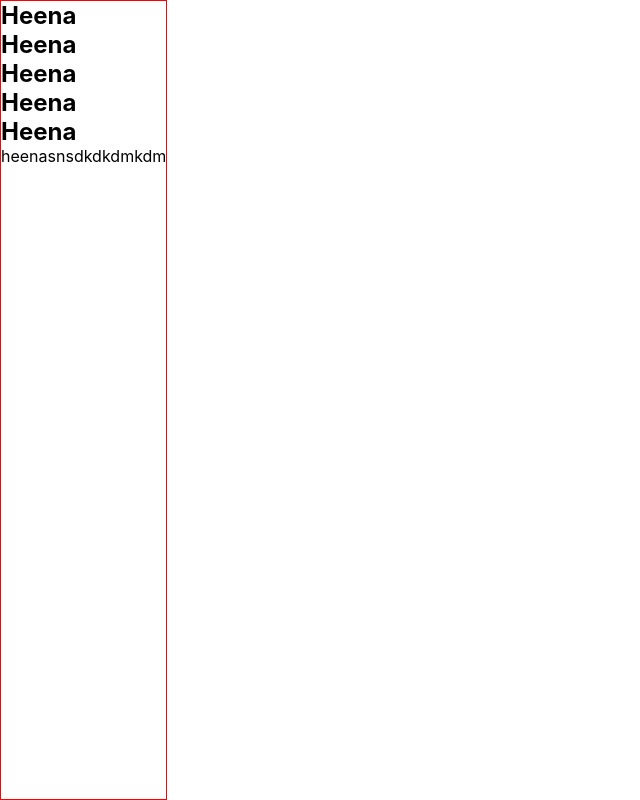
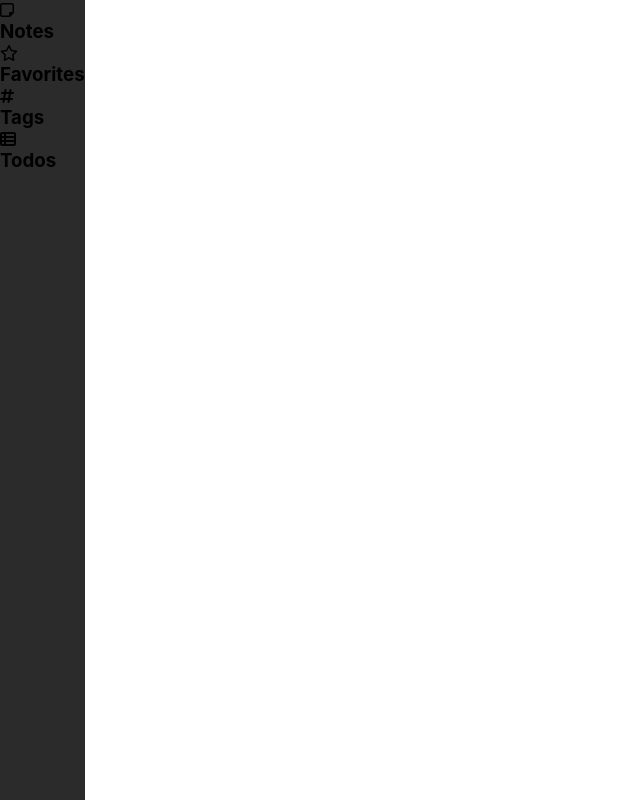
Before and after one commit to Abhay5855/WeNotes, a React (Create React App) app: page /notes in a window 1280 px wide. Shown: the whole page, without its empty margins (0-640 px from the left). Built offline with nearby package versions, Linux system fonts and the light colour scheme.

Commit message:
docs: adddin the fonts and elements of the sidebar

```diff
--- a/src/components/sidebar/Sidebar.js
+++ b/src/components/sidebar/Sidebar.js
@@ -5,12 +5,26 @@ const Sidebar = () => {
   return (
     <div className="sidebar__container">
       <div className="sidebar__elements">
-        <h2>Heena</h2>
-        <h2>Heena</h2>
-        <h2>Heena</h2>
-        <h2>Heena</h2>
-        <h2>Heena</h2>
-        <p>heenasnsdkdkdmkdm</p>
+        <div>
+          <i class="far fa-sticky-note"></i>
+
+          <h3>Notes</h3>
+        </div>
+
+        <div>
+          <i class="far fa-star"></i>
+          <h3>Favorites</h3>
+        </div>
+
+        <div>
+          <i class="fas fa-hashtag"></i>
+          <h3>Tags</h3>
+        </div>
+
+        <div>
+        <i class="fas fa-th-list"></i>
+         <h3>Todos</h3>
+        </div>
       </div>
     </div>
   );
--- a/src/components/sidebar/sidebar.css
+++ b/src/components/sidebar/sidebar.css
@@ -15,7 +15,7 @@
 }
 
 .sidebar__elements {
-      flex: 0.3;
+      flex: 0.1;
       height: 100vh;
-      border: 1px solid red;
+       background-color: var(--sidebar);
 }
```
